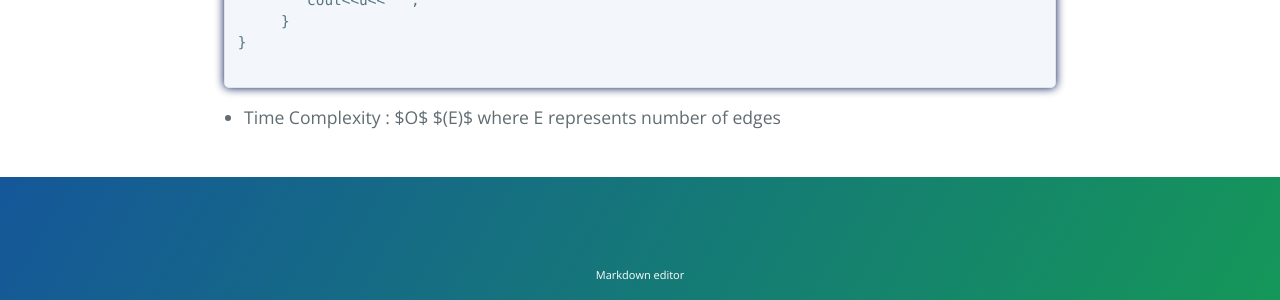
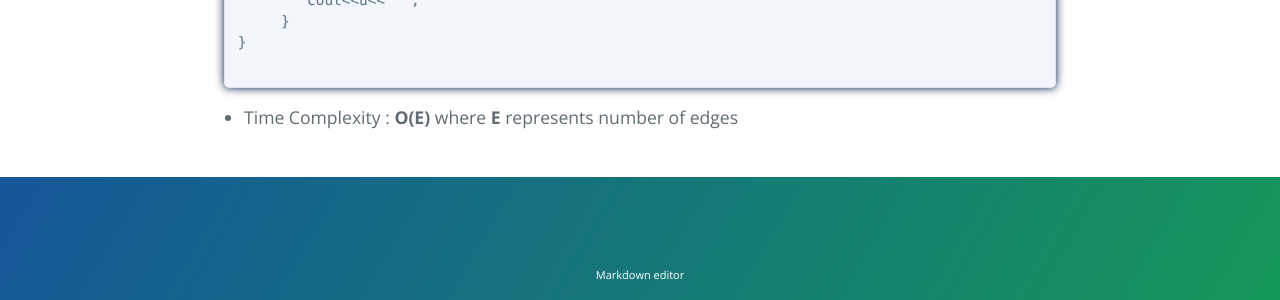
Before and after one commit to Nimitha-jagadeesha/Al-Ds, a Jekyll site: the page built from Algorithms/bfs.md, in a window 1280 px wide. Shown: the part 1312-1612 px from the top of the page. Built offline with Jekyll 4.4.1, drawn with Linux system fonts in a browser that asks for light colours; the repository's description, which GitHub fills in, is left out.

Commit message:
Update bfs.md

```diff
--- a/Algorithms/bfs.md
+++ b/Algorithms/bfs.md
@@ -53,4 +53,4 @@ int main()
 }
 
 ~~~
-* Time Complexity : $O$ $(E)$  where E represents number of edges
+* Time Complexity : **O(E)**  where **E** represents number of edges
```
